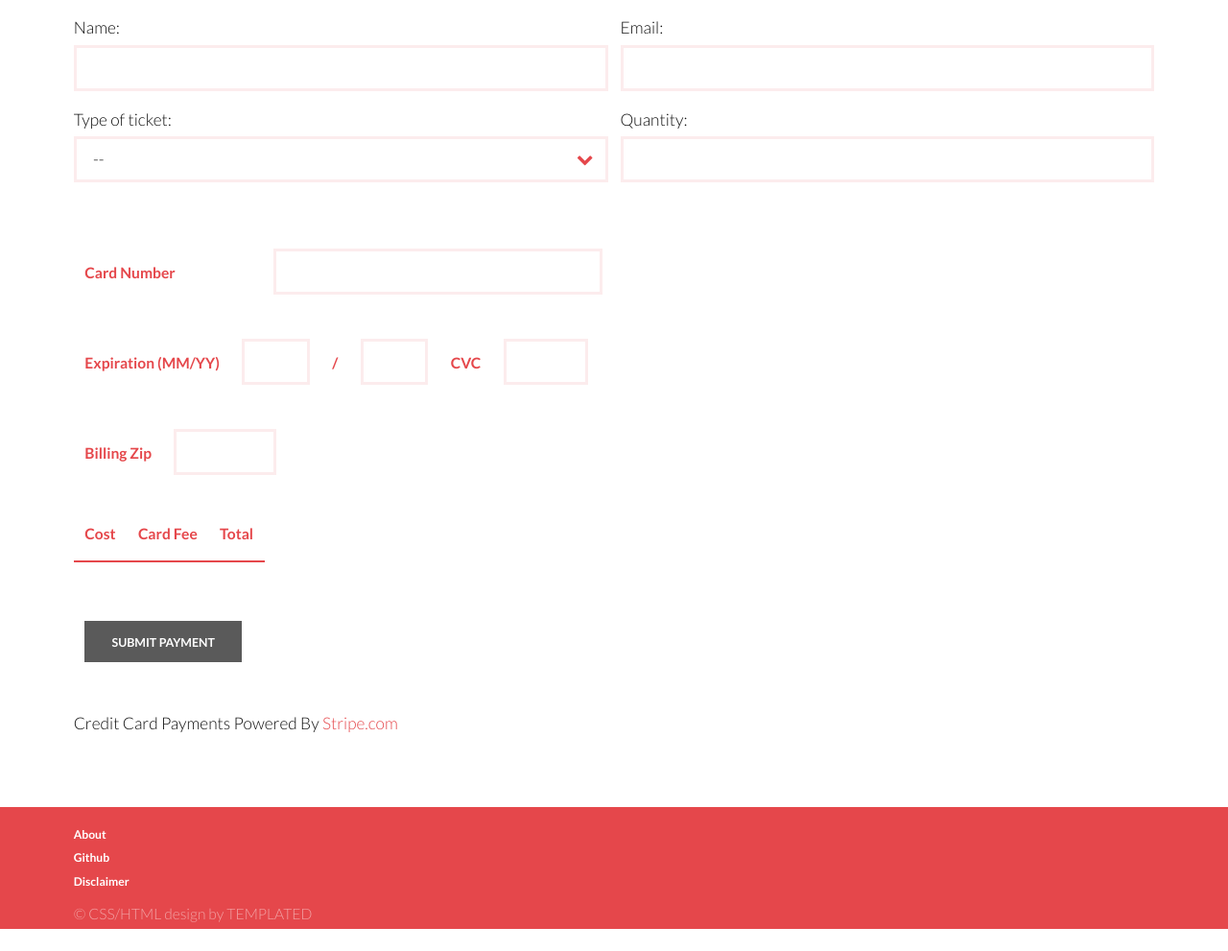
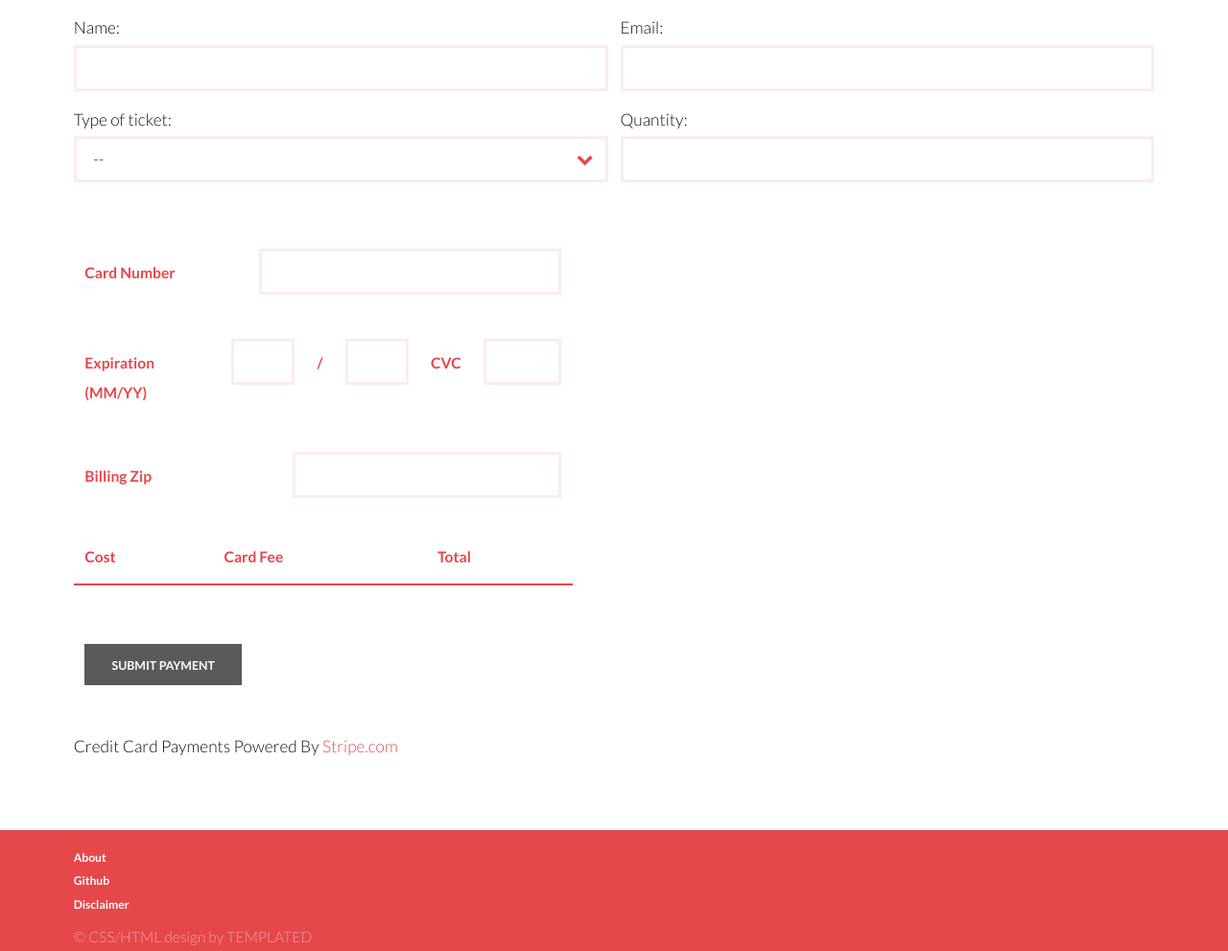
Before and after one commit to DickJ/vt3, a Flask app: page /holiday in a window 1280 px wide. Shown: the part 343-1334 px from the top of the page at 96% size. Before the commit the page ends 1311 px from the top, so only its background shows below. Run offline with Flask 2, Linux system fonts and the light colour scheme; lists and menus that the app fills with data are empty; some libraries are stand-ins or nearby versions.

Commit message:
update css for payment, update payment algo accuracy.

```diff
--- a/app/static/assets/css/main.css
+++ b/app/static/assets/css/main.css
@@ -2577,7 +2577,7 @@
 
 	table {
 		margin: 0 0 2em 0;
-		/* width: 100%; */
+		width: 100%;
 	}
 
 		table tbody tr {
--- /dev/null
+++ b/app/static/assets/css/payments.css
@@ -0,0 +1,19 @@
+@import url(font-awesome.min.css);
+@import url("https://fonts.googleapis.com/css?family=Lato:300,400,700|Pacifico");
+
+table.payment {
+    margin: 0 0 2em 0;
+    width: 30em
+}
+
+    table.payment tbody tr {
+
+    }
+
+    table.payment td {
+
+    }
+
+    table.payment th {
+
+    }
--- a/app/templates/holiday.html
+++ b/app/templates/holiday.html
@@ -1,5 +1,6 @@
 {% extends "base.html" %}
 {% block content %}
+    <link rel="stylesheet" href="static/assets/css/payments.css">
     <script src="https://ajax.googleapis.com/ajax/libs/jquery/1.11.0/jquery.min.js"></script>
     <script type="text/javascript" src="https://js.stripe.com/v2/"></script>
     <script type="text/javascript">
@@ -88,8 +89,8 @@
                         </div>
                     </div>
                     <br><br>
-                    <div class="table-wrapper" width="50%">
-                        <table width="50%">
+                    <div class="table-wrapper">
+                        <table class="payment">
                             <tbody>
                                 <tr>
                                     <th>Card Number</th>
@@ -97,7 +98,7 @@
                                 </tr>
                             </tbody>
                         </table>
-                        <table>
+                        <table class="payment">
                             <tbody>
                                 <tr>
                                     <th>Expiration (MM/YY)</th>
@@ -110,7 +111,7 @@
                             </tbody>
                         </table>
 
-                        <table>
+                        <table class="payment">
                             <tbody>
                                 <tr>
                                     <th>Billing Zip</th>
@@ -119,7 +120,7 @@
                             </tbody>
                         </table>
 
-                        <table>
+                        <table class="payment">
                             <thead>
                                 <tr>
                                     <th>Cost</th>
@@ -136,7 +137,7 @@
                             </tbody>
                         </table>
                         <span class="payment-errors" style="color: red"></span>
-                        <table>
+                        <table class="payment">
                             <tbody>
                                 <tr>
                                     <th><input type="submit" class="submit" value="Submit Payment"></th>
@@ -172,14 +173,14 @@
 
             //console.log(price_per_ticket);
 
-            var cost = document.getElementById('tickets').value * price_per_ticket;
-            //console.log(cost);
+            var cost = parseFloat((document.getElementById('tickets').value * price_per_ticket));
+            console.log(cost);
 
-            stripe_fee = Math.round((.029 * cost + .30)*100) / 100;
-            var total_cost = cost + stripe_fee;
+            stripe_fee = ((cost + .30)/.971 - cost).toFixed(2)
+            var total_cost = (parseFloat(cost) + parseFloat(stripe_fee)).toFixed(2);
 
-            //console.log(stripe_fee);
-            //console.log(total_cost);
+            console.log(stripe_fee);
+            console.log(total_cost);
 
             document.getElementById('cost_t').innerText = "$" + cost;
             document.getElementById("stripefee_t").innerText = "$" + stripe_fee;
--- a/app/views.py
+++ b/app/views.py
@@ -239,8 +239,10 @@ def holiday_party():
         elif form.category.data == 'civ':
             price_per_ticket = 1500
 
-        price = int(price_per_ticket * int(form.tickets.data) * 1.029 + 30)
+        cost = int(price_per_ticket * int(form.tickets.data))
+        cost = cost + 30 # $0.30 per transaction
 
+        price = int(cost / .971)
 
         print("name: " + form.name.data)
         print("email: " + form.email.data)
```
